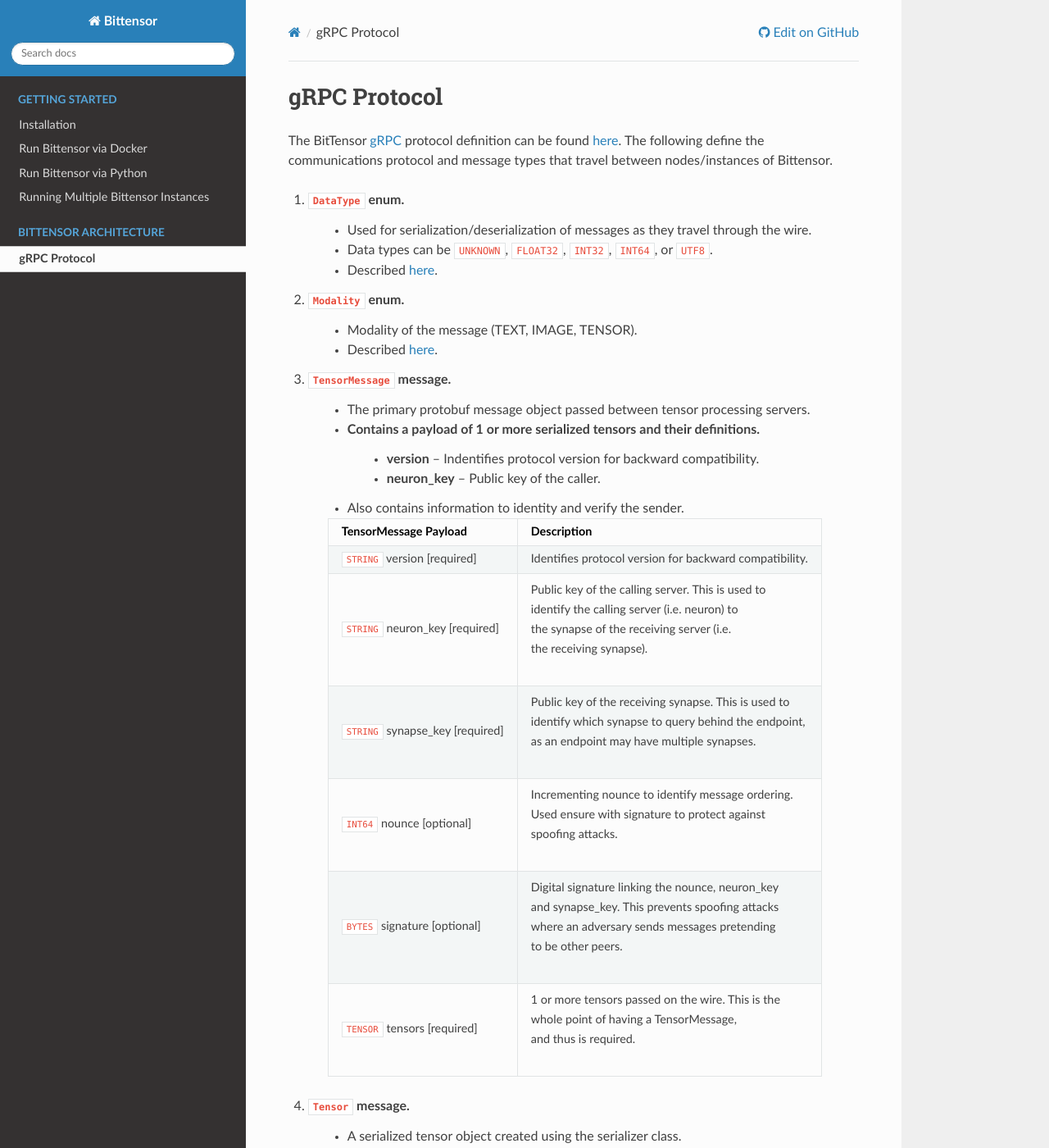
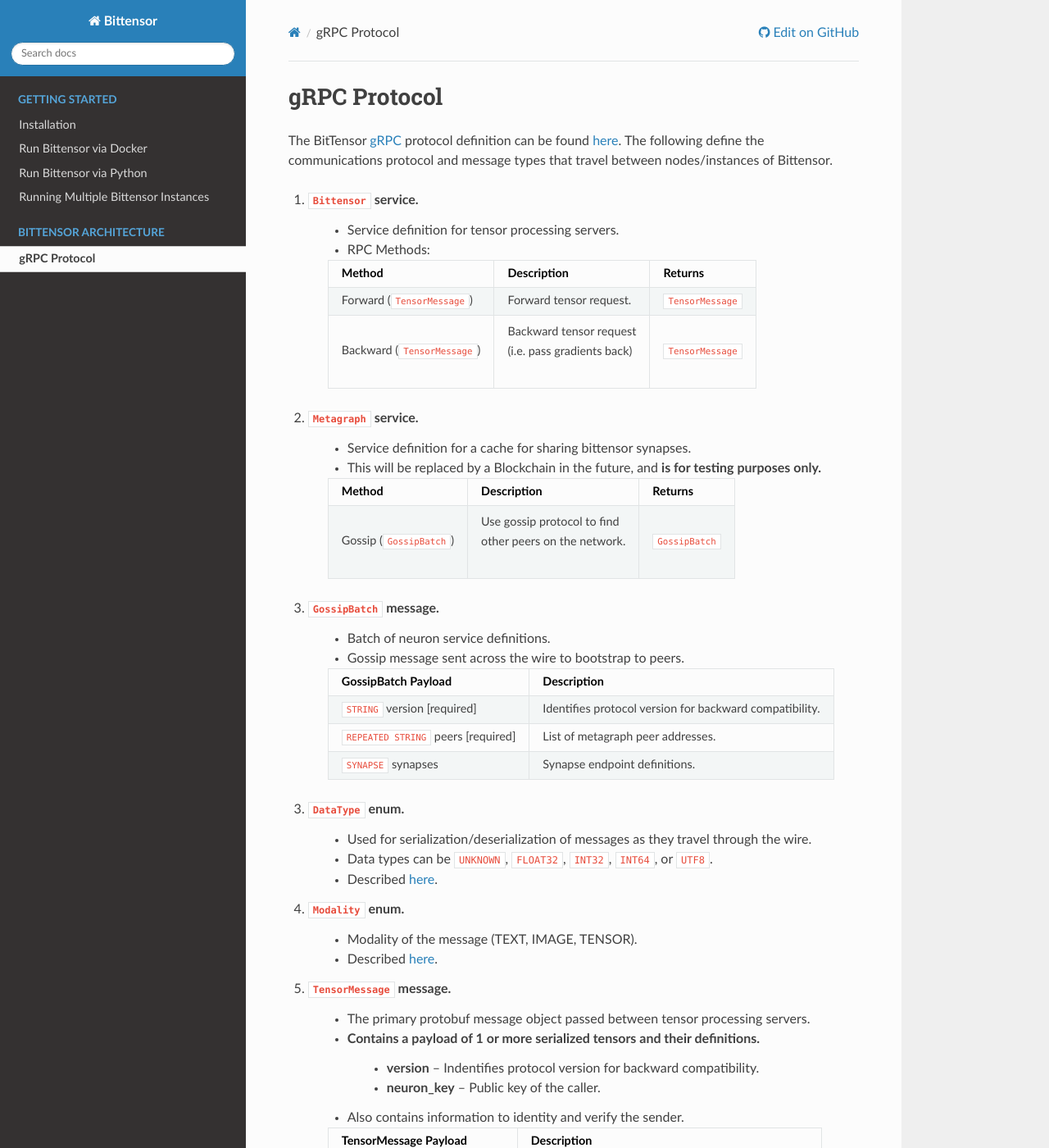
Before and after one commit to opentensor/bittensor-docs, a Sphinx documentation site: the page built from docs/bittensor-deep-dive/end-to-end.rst, in a window 1280 px wide and 1400 px high. Shown: the whole window at 82% size. Built offline with Sphinx 7.4.7 and the Read the Docs theme 2.0.0, drawn with Linux system fonts in a browser that asks for light colours.

Commit message:
Completed gRPC documentation:

```diff
--- a/docs/bittensor-deep-dive/end-to-end.rst
+++ b/docs/bittensor-deep-dive/end-to-end.rst
@@ -4,17 +4,53 @@
 found `here <https://github.com/opentensor/bittensor/blob/master/bittensor/bittensor.proto>`__. The following define
 the communications protocol and message types that travel between nodes/instances of Bittensor.
 
-1. :code:`DataType` enum.
+1. :code:`Bittensor` service.
+    - Service definition for tensor processing servers.
+    - RPC Methods:
+
+    ============================================= ================================= =======================
+    Method                                          Description                      Returns
+    ============================================= ================================= =======================
+    Forward (:code:`TensorMessage`)                 Forward tensor request.          :code:`TensorMessage`
+    Backward (:code:`TensorMessage`)                | Backward tensor request        :code:`TensorMessage`
+                                                    | (i.e. pass gradients back)
+    ============================================= ================================= =======================
+
+2. :code:`Metagraph` service.
+    - Service definition for a cache for sharing bittensor synapses.
+    - This will be replaced by a Blockchain in the future, and **is for testing purposes only.**
+
+    ============================================= ================================= =======================
+    Method                                          Description                            Returns
+    ============================================= ================================= =======================
+    Gossip (:code:`GossipBatch`)                    | Use gossip protocol to find     :code:`GossipBatch`
+                                                    | other peers on the network.
+    ============================================= ================================= =======================
+
+3. :code:`GossipBatch` message.
+    - Batch of neuron service definitions.
+    - Gossip message sent across the wire to bootstrap to peers.
+
+    =========================================  =============================================================
+        GossipBatch Payload                           Description
+    =========================================  =============================================================
+    :code:`STRING` version [required]          Identifies protocol version for backward compatibility.
+    :code:`REPEATED STRING` peers [required]   List of metagraph peer addresses.
+    :code:`SYNAPSE` synapses                   Synapse endpoint definitions.
+    =========================================  =============================================================
+
+
+3. :code:`DataType` enum.
     - Used for serialization/deserialization of messages as they travel through the wire.
     - Data types can be  :code:`UNKNOWN`, :code:`FLOAT32`, :code:`INT32`, :code:`INT64`, or :code:`UTF8`.
     - Described `here <https://github.com/opentensor/bittensor/blob/master/bittensor/bittensor.proto#L230>`__.
 
-2. :code:`Modality` enum.
+4. :code:`Modality` enum.
     - Modality of the message (TEXT, IMAGE, TENSOR).
     - Described `here <https://github.com/opentensor/bittensor/blob/master/bittensor/bittensor.proto#L239>`__.
 
 
-3. :code:`TensorMessage` message.
+5. :code:`TensorMessage` message.
     - The primary protobuf message object passed between tensor processing servers.
     - Contains a payload of 1 or more serialized tensors and their definitions.
         - **version** –  Indentifies protocol version for backward compatibility.
```
Also changed, not shown: other parts of docs/bittensor-deep-dive/end-to-end.rst (+2 -2 lines), 5 other files.
